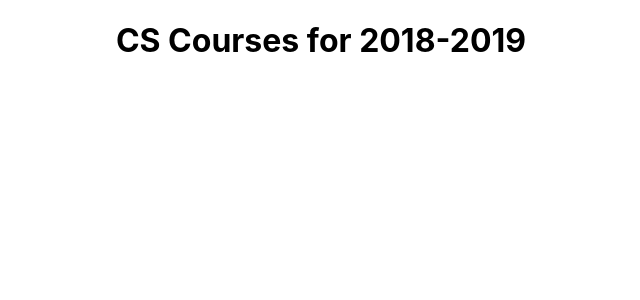
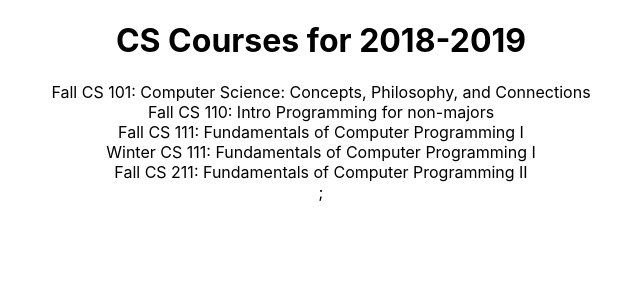
Before and after one commit to alexmodugno413/cs392-schedule-app, a React (Vite) app: page / in a window 1280 px wide. Shown: the top 300 px of the page, without its empty margins (319-959 px from the left). Built offline with nearby package versions, Linux system fonts and the light colour scheme.

Commit message:
Show a list of courses

```diff
--- a/index.html
+++ b/index.html
@@ -2,7 +2,6 @@
 <html lang="en">
   <head>
     <meta charset="UTF-8" />
-    <!-- <link rel="icon" type="image/svg+xml" href="/favicon.svg" /> -->
     <link rel="icon" type="image/svg+xml" href="/public/school.svg" />
     <meta name="viewport" content="width=device-width, initial-scale=1.0" />
     <title>CS Course Scheduler</title>
--- a/src/App.jsx
+++ b/src/App.jsx
@@ -1,17 +1,50 @@
 import { useState } from "react";
 import logo from "./logo.svg";
 import "./App.css";
+import Banner from "./components/Banner";
+import CourseList from "./components/CourseList";
 
 const schedule = {
   title: "CS Courses for 2018-2019",
+  courses: {
+    F101: {
+      term: "Fall",
+      number: "101",
+      meets: "MWF 11:00-11:50",
+      title: "Computer Science: Concepts, Philosophy, and Connections",
+    },
+    F110: {
+      term: "Fall",
+      number: "110",
+      meets: "MWF 10:00-10:50",
+      title: "Intro Programming for non-majors",
+    },
+    F111: {
+      term: "Fall",
+      number: "111",
+      meets: "MWF 12:00-12:50",
+      title: "Fundamentals of Computer Programming I",
+    },
+    W111: {
+      term: "Winter",
+      number: "111",
+      meets: "MWF 12:00-12:50",
+      title: "Fundamentals of Computer Programming I",
+    },
+    F211: {
+      term: "Fall",
+      number: "211",
+      meets: "MWF 1:00-1:50",
+      title: "Fundamentals of Computer Programming II",
+    },
+  },
 };
 
 const App = () => {
-  const [count, setCount] = useState(0);
-
   return (
     <div className="App">
-      <h1>{schedule.title}</h1>
+      <Banner title={schedule.title} />
+      <CourseList courses={schedule.courses} />
     </div>
   );
 };
--- /dev/null
+++ b/src/components/Banner.jsx
@@ -0,0 +1,3 @@
+const Banner = ({ title }) => <h1>{title}</h1>;
+
+export default Banner;
--- /dev/null
+++ b/src/components/CourseList.jsx
@@ -0,0 +1,12 @@
+const CourseList = ({ courses }) => (
+  <div className="course-list">
+    {Object.entries(courses).map(([id, info]) => (
+      <div key={id}>
+        {info.term} CS {info.number}: {info.title}
+      </div>
+    ))}
+    ;
+  </div>
+);
+
+export default CourseList;
```
